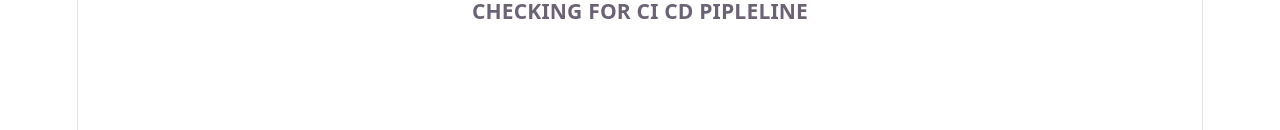
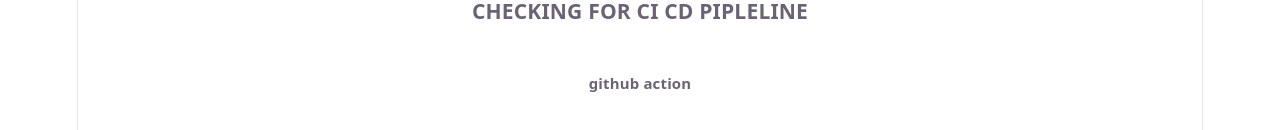
Before and after one commit to sdebyvikas/react-github-actions, a React (Vite) app: page / in a window 1280 px wide. Shown: the part 218-348 px from the top of the page. Built offline with nearby package versions, Linux system fonts and the light colour scheme.

Commit message:
check live piplline

```diff
--- a/src/App.jsx
+++ b/src/App.jsx
@@ -7,6 +7,8 @@
    <h2>react github Action Branch 2</h2>
    <h3>For CI CD CHECK </h3>
    <h3>CHECKING FOR CI CD PIPLELINE </h3>
+   <h5> github action  </h5>
+
    </>
   )
 }
```
